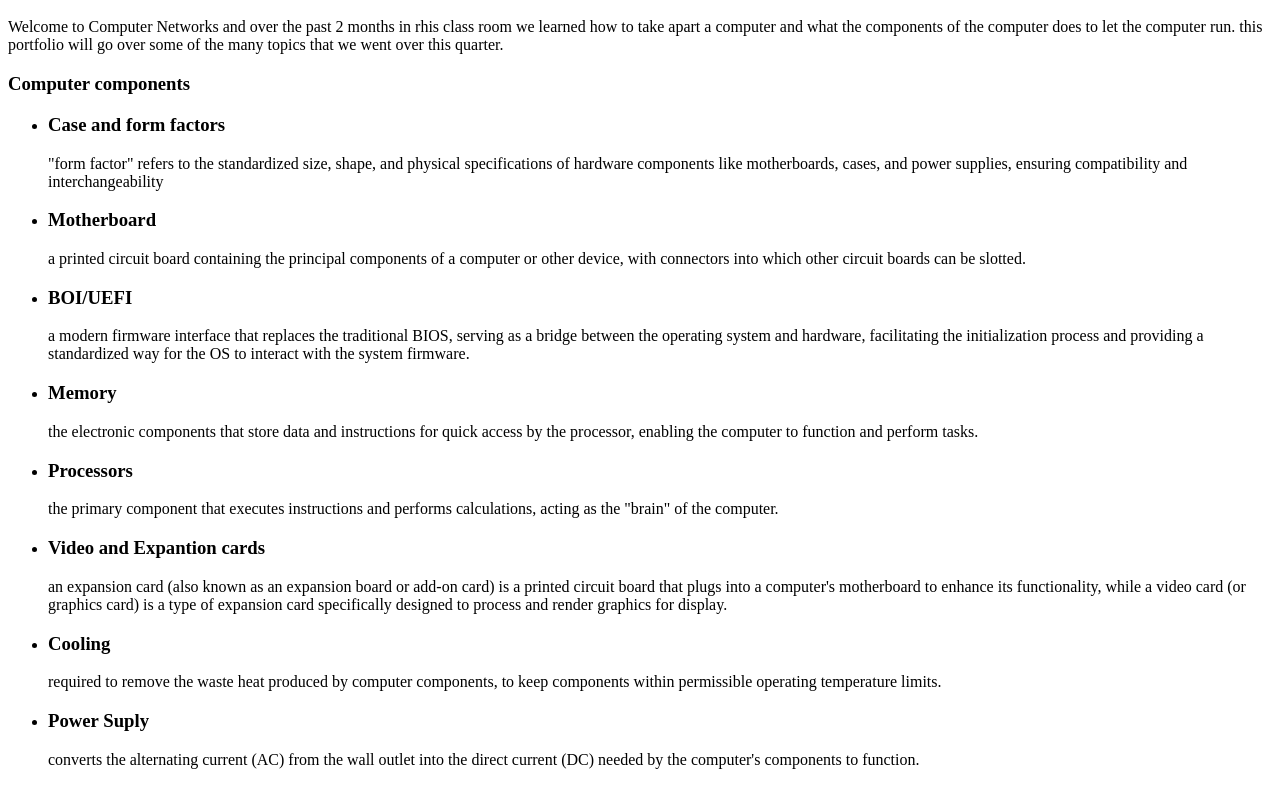
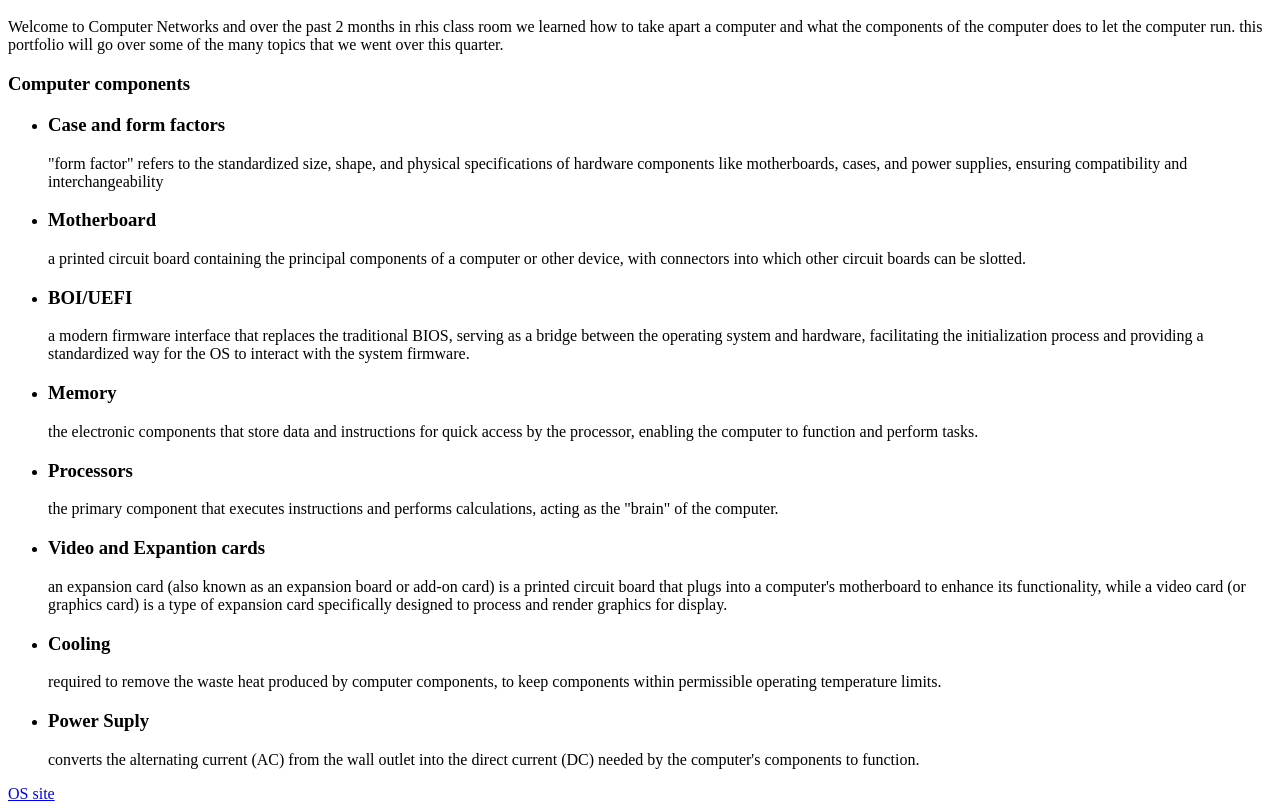
Before and after one commit to Sakim-hub/Sophomore2027, a plain HTML site: page index.html in a window 1280 px wide. Shown: the part 48-859 px from the top of the page. Before the commit the page ends 833 px from the top, so only its background shows below. Drawn offline with Linux system fonts and the light colour scheme.

Commit message:
Update index.html

```diff
--- a/index.html
+++ b/index.html
@@ -30,5 +30,6 @@
       <li><h3>Power Suply</h3></li>
       <p>converts the alternating current (AC) from the wall outlet into the direct current (DC) needed by the computer's components to function. </p>
     </ul>
-
+  <a href="homepage.html" target="blank">OS site</a>
   </body>
+</html>
```
